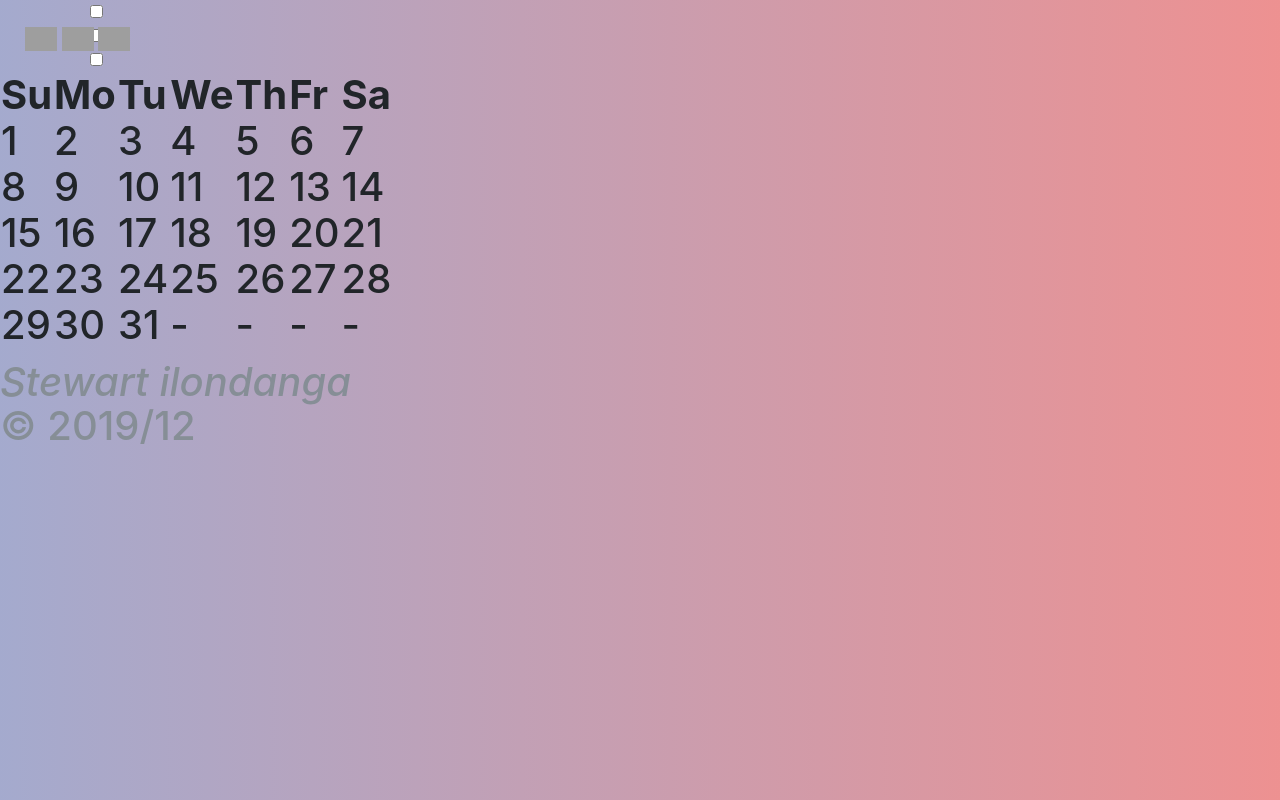
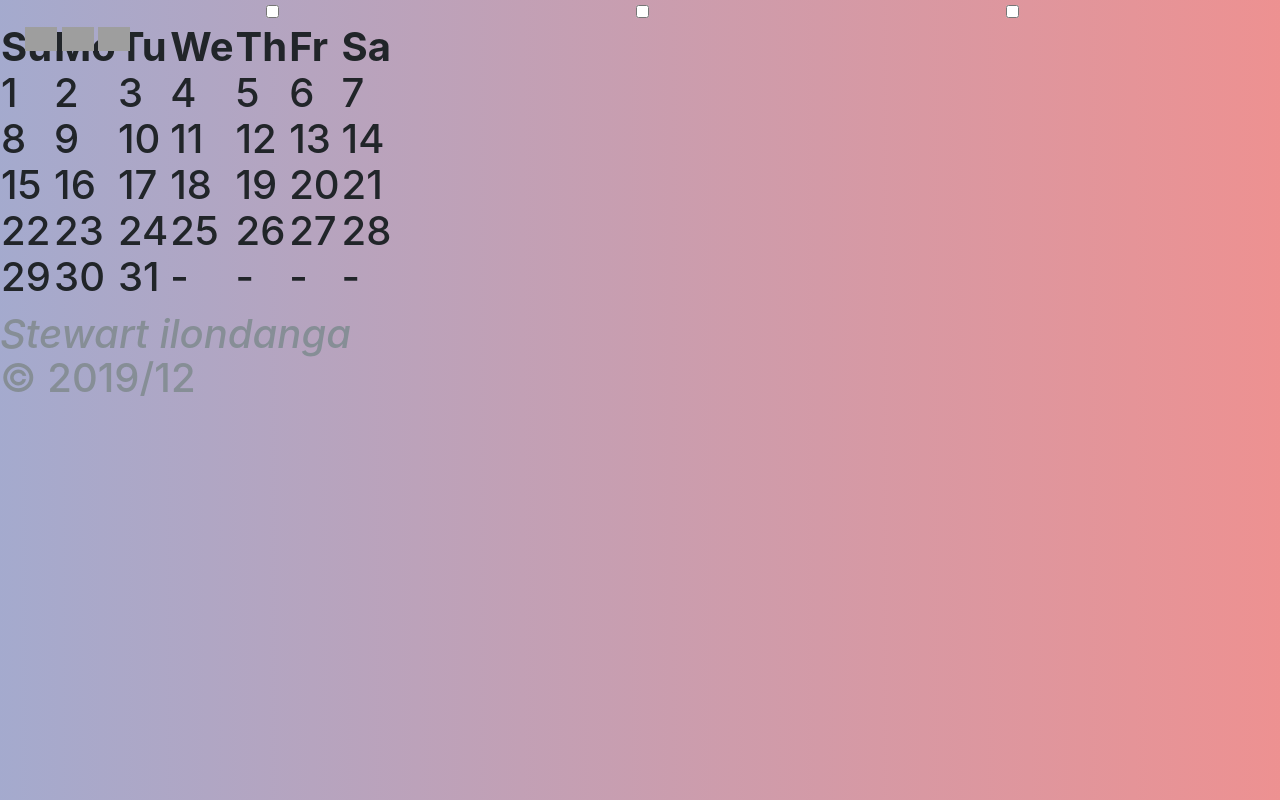
Before and after one commit to stewilondanga/hallo-wearein, a plain HTML site: page index.html in a window 1280 px wide. Drawn offline with nearby package versions, Linux system fonts and the light colour scheme; grey boxes are pictures that could not be loaded.

Commit message:
add css/styles.css

```diff
--- a/css/styles.css
+++ b/css/styles.css
@@ -17,17 +17,16 @@ body {
   height: 1.5em;
 }
 
-/*
-.container{
-	width:100%;
-	min-height:100%;
-	display:flex;
-	flex-flow:row wrap;
-	align-items:center;
-	justify-content:space-around
-	}
+.container {
+  width: 100%;
+  min-height: 100%;
+  display: flex;
+  flex-flow: row wrap;
+  align-items: center;
+  justify-content: space-around
+}
 
-input{display:none}
+/*input{display:none}
 
 .box{
 	background:#fff;
```
